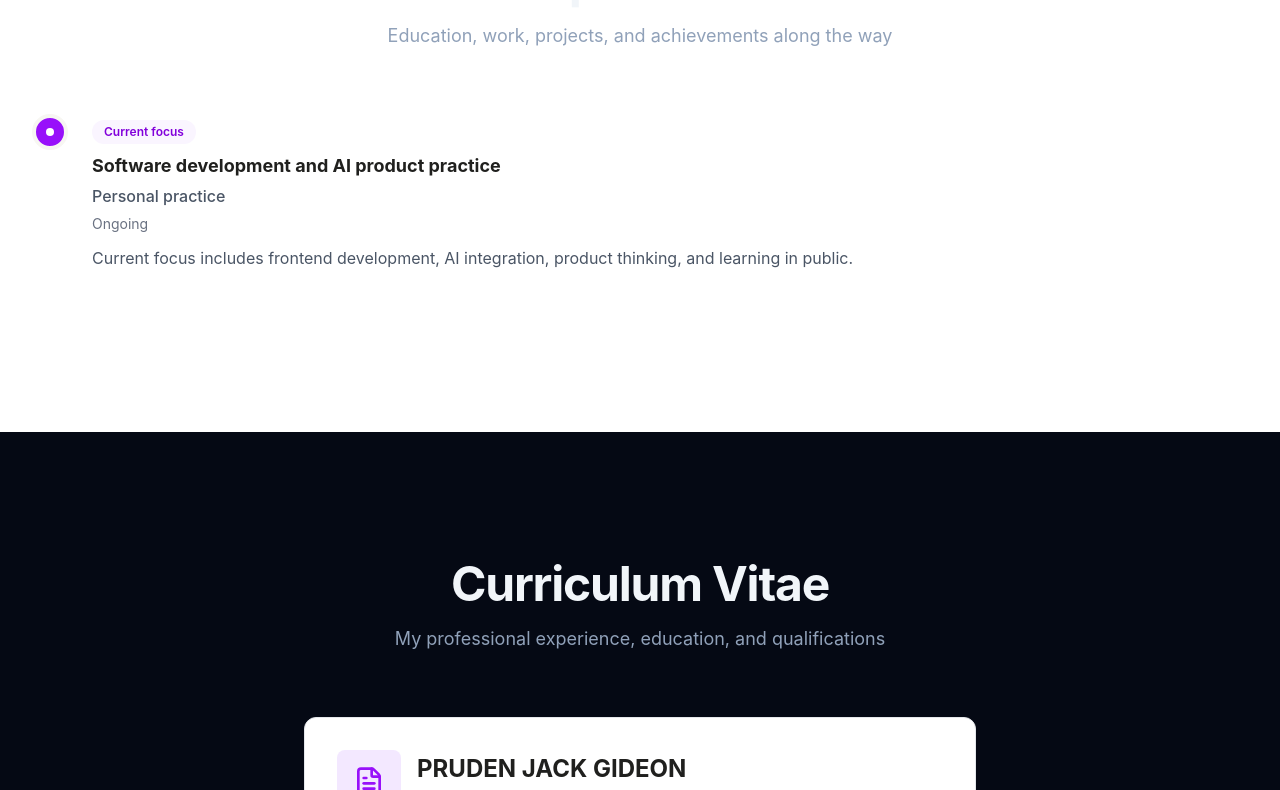
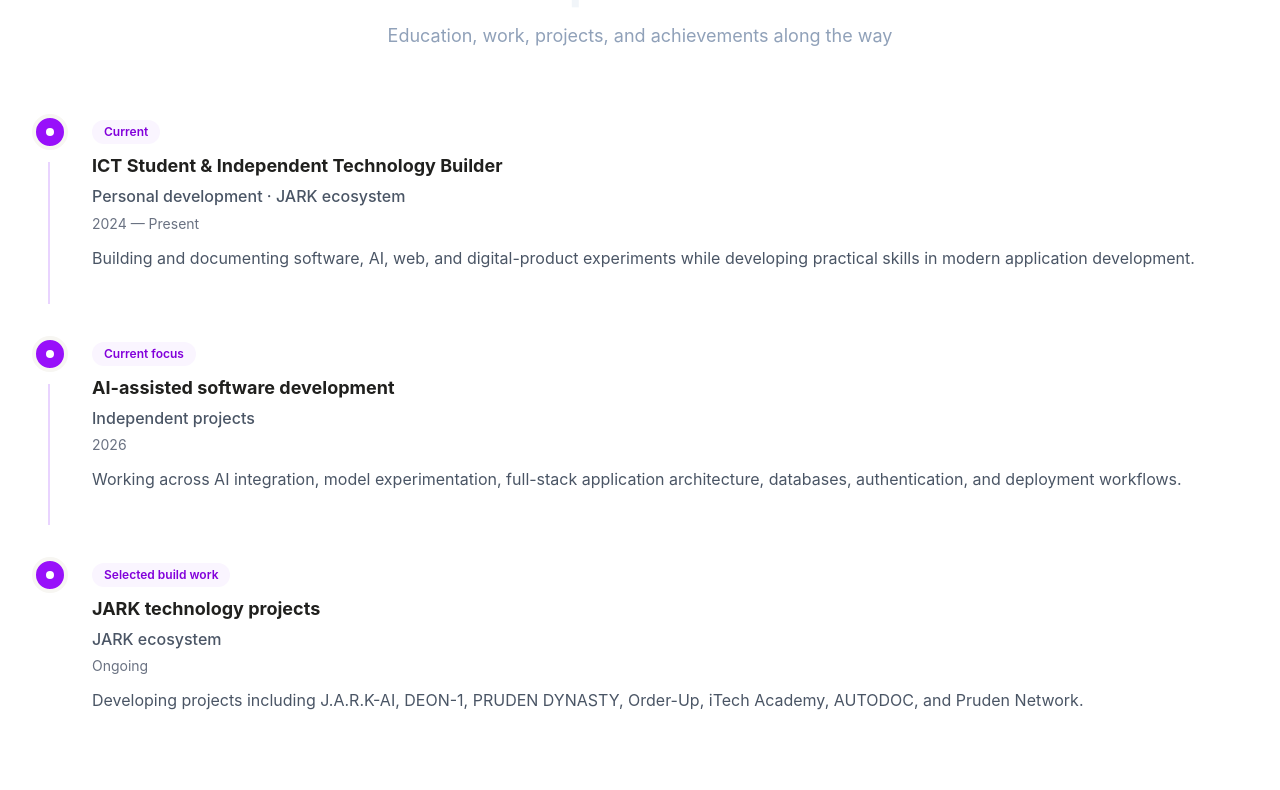
Before and after one commit to jark-zenith/Pruden-Jack-Gideon, a React (Vite) app: page / in a window 1280 px wide. Shown: the part 6590-7380 px from the top of the page. Built offline with nearby package versions, Linux system fonts and the light colour scheme.

Commit message:
finish: polish experience.ts

```diff
--- a/src/data/experience.ts
+++ b/src/data/experience.ts
@@ -2,10 +2,24 @@ import type { ExperienceItem } from '../types'
 
 export const experience: ExperienceItem[] = [
   {
+    type: 'Current',
+    title: 'ICT Student & Independent Technology Builder',
+    organization: 'Personal development · JARK ecosystem',
+    date: '2024 — Present',
+    description: 'Building and documenting software, AI, web, and digital-product experiments while developing practical skills in modern application development.',
+  },
+  {
     type: 'Current focus',
-    title: 'Software development and AI product practice',
-    organization: 'Personal practice',
+    title: 'AI-assisted software development',
+    organization: 'Independent projects',
+    date: '2026',
+    description: 'Working across AI integration, model experimentation, full-stack application architecture, databases, authentication, and deployment workflows.',
+  },
+  {
+    type: 'Selected build work',
+    title: 'JARK technology projects',
+    organization: 'JARK ecosystem',
     date: 'Ongoing',
-    description: 'Current focus includes frontend development, AI integration, product thinking, and learning in public.',
+    description: 'Developing projects including J.A.R.K-AI, DEON-1, PRUDEN DYNASTY, Order-Up, iTech Academy, AUTODOC, and Pruden Network.',
   },
 ]
```
